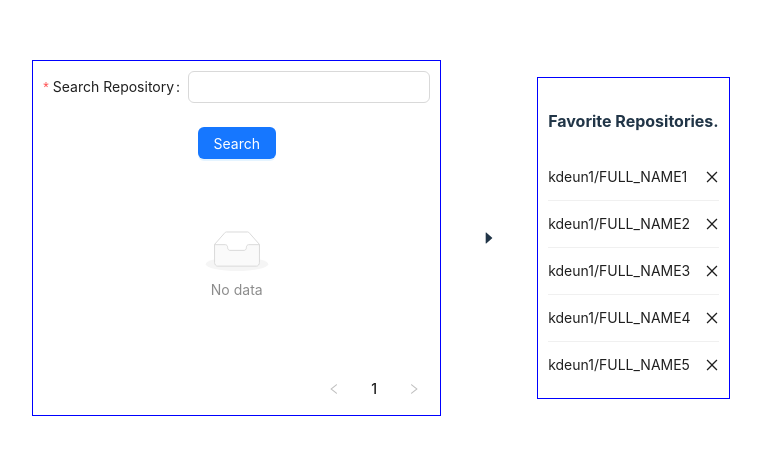
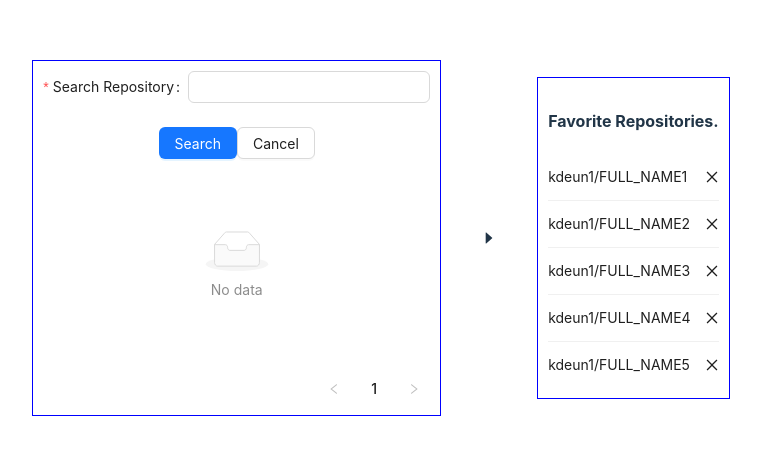
Before and after one commit to kdeun1/github-repo-issue, a React (Vite) app: page / in a window 1280 px wide. Shown: the part 162-616 px from the top of the page, without its empty margins (259-1020 px from the left). Built offline with nearby package versions, Linux system fonts and the light colour scheme.

Commit message:
feat: RepositorySearchForm에 onReset 추가 (#16)

```diff
--- a/src/App.css
+++ b/src/App.css
@@ -24,4 +24,5 @@
 
 .favorite-heart-icon {
   padding-right: 5px;
+  cursor: pointer;
 }
--- a/src/components/RepositorySearchForm.tsx
+++ b/src/components/RepositorySearchForm.tsx
@@ -4,23 +4,25 @@ import type { Demo } from '../api/search/model';
 
 interface SearchFormProps {
   onSearchForm: (searchText: string) => void;
+  onResetForm: () => void;
 }
 interface SearchFormField {
   searchText: string;
 }
 
-const RepositorySearchForm = ({ onSearchForm }: SearchFormProps) => {
+const RepositorySearchForm = ({ onSearchForm, onResetForm }: SearchFormProps) => {
   const [repositories] = useState<Demo>();
   const [form] = Form.useForm();
 
-  const onSubmit = async (fieldsValue: SearchFormField) => {
-    await onSearchForm(fieldsValue.searchText);
+  const onSubmit = (fieldsValue: SearchFormField) => {
+    onSearchForm(fieldsValue.searchText);
   };
 
   return (
     <Form
       form={form}
       onFinish={onSubmit}
+      onReset={onResetForm}
     >
       <Form.Item
         name="searchText"
@@ -41,6 +43,12 @@ const RepositorySearchForm = ({ onSearchForm }: SearchFormProps) => {
         >
           Search
         </Button>
+        <Button
+          htmlType="reset"
+          type="default"
+        >
+          Cancel
+        </Button>
       </Form.Item>
       { repositories && repositories.items
         .map((item) => <div key={item.id}>{item.full_name}</div>) }
--- a/src/components/RepositorySearchFormFrame.tsx
+++ b/src/components/RepositorySearchFormFrame.tsx
@@ -1,8 +1,6 @@
-import { useState } from 'react';
-import { List } from 'antd';
+import { useEffect, useState } from 'react';
 import type { RepoSearchResultItem } from '../api/search/model';
 import RepositorySearchForm from './RepositorySearchForm';
-import RepositoryListItem from './RepositoryListItem';
 import { fetchSearchRepositories } from '../api/search';
 import RepositoryList from './RepositoryList';
 
@@ -32,11 +30,19 @@ const RepositorySearchFormFrame = () => {
       console.log(e);
     }
   };
+  const initSearchRepositories = () => {
+    setRepositories([]);
+  };
+
+  useEffect(() => {
+    console.log('로컬스토리지에서 데이터 가져옴');
+  }, []);
 
   return (
     <section className="repository-list">
       <RepositorySearchForm
         onSearchForm={getSearchRepositories}
+        onResetForm={initSearchRepositories}
       />
       <RepositoryList
         items={repositories}
```
